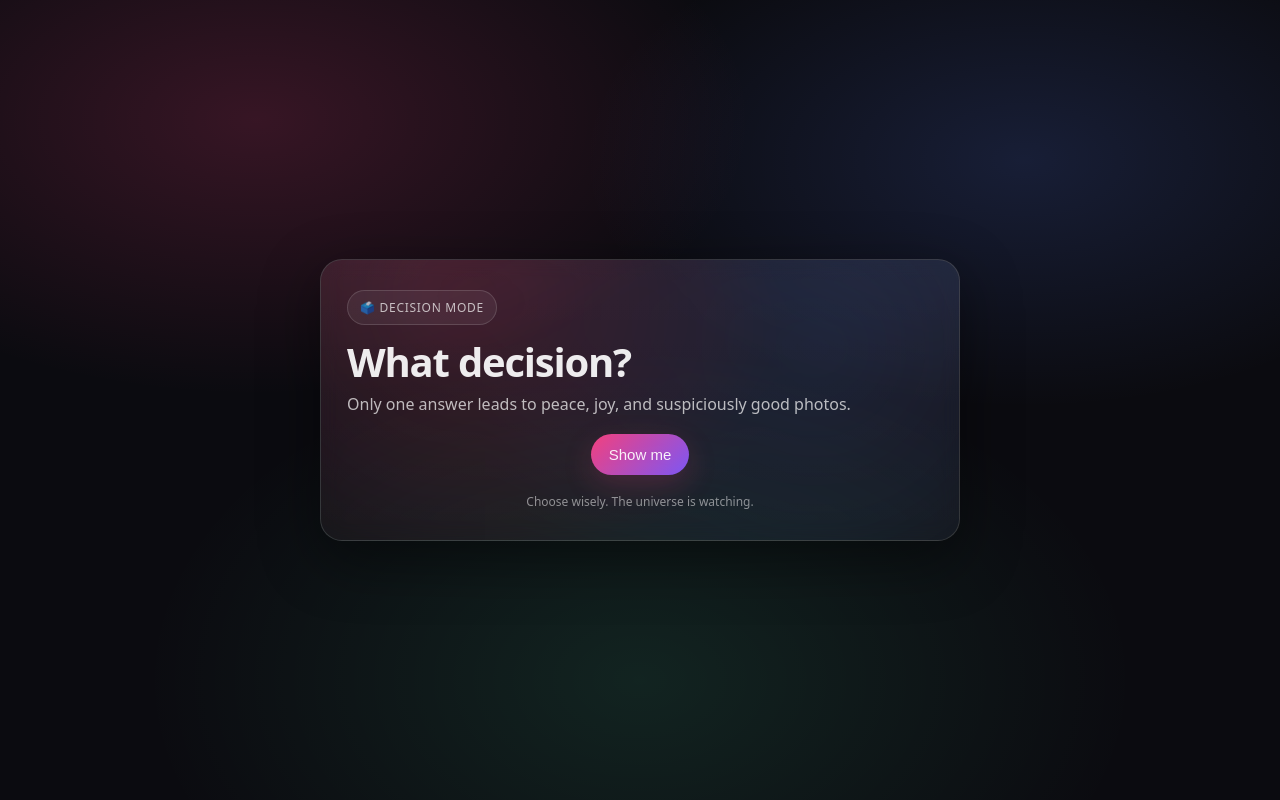
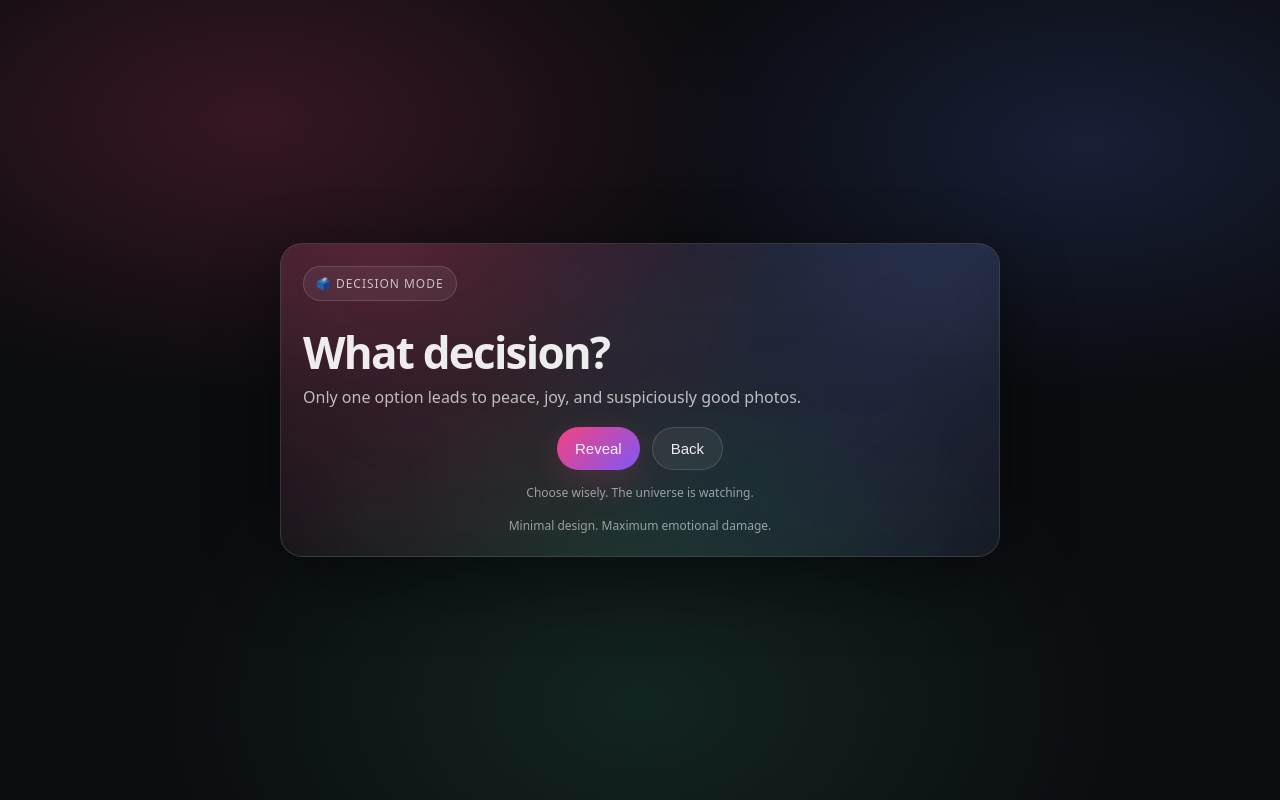
Before and after one commit to preetbulchandani/YellowDirectorA, a plain HTML site: page index.html in a window 1280 px wide. Both pictures are taken after a click on the button "Proceed". Drawn offline with Linux system fonts and the light colour scheme.

Commit message:
Update index.html

```diff
--- a/index.html
+++ b/index.html
@@ -4,175 +4,221 @@
   <meta charset="utf-8" />
   <meta name="viewport" content="width=device-width,initial-scale=1" />
   <title>Crucial Decision</title>
+  <meta name="description" content="A very serious question with romantic consequences." />
+
   <style>
-    :root {
-      --bg: #0b0b10;
-      --card: rgba(255,255,255,0.06);
-      --card2: rgba(255,255,255,0.10);
-      --text: rgba(255,255,255,0.92);
-      --muted: rgba(255,255,255,0.70);
-      --line: rgba(255,255,255,0.14);
-      --shadow: 0 18px 60px rgba(0,0,0,0.45);
-      --radius: 22px;
+    :root{
+      --bg:#0b0c10;
+      --card:rgba(255,255,255,.06);
+      --card2:rgba(255,255,255,.10);
+      --line:rgba(255,255,255,.14);
+      --text:rgba(255,255,255,.92);
+      --muted:rgba(255,255,255,.70);
+      --muted2:rgba(255,255,255,.55);
+      --shadow: 0 22px 70px rgba(0,0,0,.45);
+      --r: 22px;
     }
 
-    * { box-sizing: border-box; }
+    *{ box-sizing:border-box; }
+    html,body{ height:100%; }
 
-    body {
-      margin: 0;
-      min-height: 100vh;
-      display: grid;
-      place-items: center;
+    body{
+      margin:0;
+      display:grid;
+      place-items:center;
+      color:var(--text);
+      font-family: ui-sans-serif, system-ui, -apple-system, Segoe UI, Roboto, Helvetica, Arial, sans-serif;
       background:
-        radial-gradient(900px 500px at 20% 15%, rgba(255, 68, 130, 0.18), transparent 55%),
-        radial-gradient(800px 450px at 80% 20%, rgba(90, 130, 255, 0.16), transparent 55%),
-        radial-gradient(900px 600px at 50% 85%, rgba(80, 255, 180, 0.10), transparent 55%),
+        radial-gradient(900px 500px at 20% 15%, rgba(255, 68, 130, .18), transparent 55%),
+        radial-gradient(800px 450px at 85% 18%, rgba(90, 130, 255, .16), transparent 55%),
+        radial-gradient(900px 600px at 50% 88%, rgba(80, 255, 180, .10), transparent 55%),
         var(--bg);
-      color: var(--text);
-      font-family: ui-sans-serif, system-ui, -apple-system, Segoe UI, Roboto, Arial, sans-serif;
+      overflow-x:hidden;
     }
 
-    .card {
-      width: min(640px, 92vw);
-      border: 1px solid var(--line);
-      background: linear-gradient(180deg, var(--card), rgba(255,255,255,0.03));
-      border-radius: var(--radius);
-      padding: 30px 26px;
+    .wrap{
+      width:min(720px, 92vw);
+      padding: 34px 0;
+    }
+
+    .card{
+      position:relative;
+      border:1px solid var(--line);
+      background: linear-gradient(180deg, var(--card), rgba(255,255,255,.03));
+      border-radius: var(--r);
       box-shadow: var(--shadow);
-      position: relative;
-      overflow: hidden;
+      overflow:hidden;
       backdrop-filter: blur(10px);
     }
 
-    .glow {
-      position: absolute;
-      inset: -120px;
-      background: radial-gradient(circle at 30% 30%, rgba(255, 68, 130, 0.18), transparent 45%),
-                  radial-gradient(circle at 70% 40%, rgba(90, 130, 255, 0.14), transparent 50%);
-      filter: blur(16px);
-      opacity: 0.9;
-      pointer-events: none;
+    .glow{
+      position:absolute;
+      inset:-140px;
+      background:
+        radial-gradient(circle at 25% 25%, rgba(255,68,130,.22), transparent 45%),
+        radial-gradient(circle at 75% 35%, rgba(90,130,255,.18), transparent 48%),
+        radial-gradient(circle at 50% 80%, rgba(80,255,180,.10), transparent 50%);
+      filter: blur(18px);
+      opacity:.9;
+      pointer-events:none;
     }
 
-    .badge {
-      display: inline-flex;
-      gap: 8px;
-      align-items: center;
+    header{
+      position:relative;
+      padding: 22px 22px 0;
+    }
+
+    .badge{
+      display:inline-flex;
+      align-items:center;
+      gap:8px;
       padding: 8px 12px;
       border-radius: 999px;
-      border: 1px solid var(--line);
-      background: rgba(255,255,255,0.06);
+      border:1px solid var(--line);
+      background: rgba(255,255,255,.06);
       color: var(--muted);
       font-size: 12px;
-      letter-spacing: 0.06em;
+      letter-spacing: .08em;
       text-transform: uppercase;
+      user-select:none;
     }
 
-    h1 {
-      margin: 16px 0 10px;
-      font-size: clamp(30px, 4.8vw, 40px);
-      letter-spacing: -0.03em;
+    main{
+      position:relative;
+      padding: 14px 22px 22px;
+    }
+
+    h1{
+      margin: 14px 0 10px;
+      font-size: clamp(30px, 4.8vw, 44px);
+      letter-spacing: -0.04em;
       line-height: 1.05;
     }
 
-    p {
-      margin: 0;
-      color: var(--muted);
-      line-height: 1.45;
+    p{
+      margin:0;
+      color:var(--muted);
+      line-height:1.5;
       font-size: 16px;
     }
 
-    .spacer { height: 18px; }
-
-    .step {
-      display: none;
-      animation: rise .32s ease both;
-    }
-    .step.active { display: block; }
-
-    @keyframes rise {
-      from { opacity: 0; transform: translateY(10px); }
-      to   { opacity: 1; transform: translateY(0); }
+    .tiny{
+      margin-top: 16px;
+      color: var(--muted2);
+      font-size: 12px;
+      text-align:center;
+      user-select:none;
     }
 
-    .buttons {
-      display: flex;
-      gap: 12px;
-      justify-content: center;
-      flex-wrap: wrap;
+    .divider{
+      height:1px;
+      background: var(--line);
+      margin: 16px 0 10px;
+    }
+
+    /* Steps */
+    .step{
+      display:none;
+      animation: rise .34s ease both;
+    }
+    .step.active{ display:block; }
+
+    @keyframes rise{
+      from{ opacity:0; transform: translateY(10px); }
+      to{ opacity:1; transform: translateY(0); }
+    }
+
+    /* Buttons */
+    .buttons{
+      display:flex;
+      gap:12px;
+      justify-content:center;
+      flex-wrap:wrap;
       margin-top: 18px;
     }
 
-    button {
+    button{
       border: 1px solid var(--line);
+      background: rgba(255,255,255,.07);
+      color: var(--text);
       border-radius: 999px;
       padding: 12px 18px;
       font-size: 15px;
-      cursor: pointer;
-      background: rgba(255,255,255,0.06);
-      color: var(--text);
-      transition: transform .08s ease, filter .2s ease, opacity .2s ease, background .2s ease;
-      user-select: none;
+      cursor:pointer;
+      transition: transform .08s ease, background .2s ease, filter .2s ease, opacity .2s ease;
+      user-select:none;
+      -webkit-tap-highlight-color: transparent;
     }
-    button:hover { background: rgba(255,255,255,0.10); }
-    button:active { transform: scale(.98); }
+    button:hover{ background: rgba(255,255,255,.11); }
+    button:active{ transform: scale(.98); }
 
-    .primary {
-      border: none;
-      background: linear-gradient(135deg, rgba(255,68,130,0.95), rgba(130,90,255,0.95));
-      box-shadow: 0 10px 30px rgba(255, 68, 130, 0.18);
+    .primary{
+      border:none;
+      background: linear-gradient(135deg, rgba(255,68,130,.96), rgba(130,90,255,.96));
+      box-shadow: 0 12px 34px rgba(255,68,130,.18);
     }
-    .primary:hover { filter: brightness(1.05); }
+    .primary:hover{ filter: brightness(1.06); }
 
-    /* Valentine button row */
-    #no {
-      background: rgba(255,255,255,0.08);
-      color: var(--text);
-      position: relative;
+    .ghost{
+      background: rgba(255,255,255,.06);
     }
 
-    .blurred {
-      filter: blur(8px);
+    /* No blur */
+    #no{
+      position: relative;
+      background: rgba(255,255,255,.08);
+    }
+    .blurred{
+      filter: blur(9px);
       opacity: .55;
-      pointer-events: none;
+      pointer-events:none;
     }
 
-    .success {
-      display: none;
+    /* Success box */
+    .success{
+      display:none;
       margin-top: 18px;
       padding: 14px 14px;
       border-radius: 16px;
       border: 1px solid var(--line);
-      background: linear-gradient(180deg, rgba(255,255,255,0.08), rgba(255,255,255,0.04));
-      animation: rise .32s ease both;
+      background: linear-gradient(180deg, rgba(255,255,255,.09), rgba(255,255,255,.04));
+      animation: rise .34s ease both;
+      text-align:left;
     }
-    .success strong {
-      display: block;
+    .success strong{
+      display:block;
       margin-bottom: 6px;
       letter-spacing: -0.01em;
     }
 
-    .tiny {
-      margin-top: 18px;
+    /* Footer hint */
+    .hint{
+      margin-top: 14px;
+      text-align:center;
+      color: var(--muted2);
       font-size: 12px;
-      opacity: .55;
-      text-align: center;
     }
 
-    .divider {
-      height: 1px;
-      background: var(--line);
-      margin: 18px 0;
+    /* Reduced motion */
+    @media (prefers-reduced-motion: reduce){
+      .step{ animation:none; }
+      button{ transition:none; }
     }
   </style>
 </head>
+
 <body>
-  <div class="card">
+  <div class="wrap">
+    <div class="card" role="application" aria-label="Valentine decision">
       <div class="glow"></div>
 
+      <header>
+        <span class="badge" id="badge">⚠️ System Alert</span>
+      </header>
+
+      <main>
         <!-- STEP 1 -->
         <section class="step active" id="step1">
-      <span class="badge">⚠️ System Alert</span>
           <h1>Bumstand has reached a crucial point.</h1>
           <p>There is a decision to be made here.</p>
 
@@ -180,70 +226,88 @@
             <button class="primary" id="to2">Proceed</button>
           </div>
 
-      <div class="tiny">This page is monitored by the Department of Romance.</div>
+          <div class="hint">This page is monitored by the Department of Romance.</div>
         </section>
 
         <!-- STEP 2 -->
         <section class="step" id="step2">
-      <span class="badge">🗳️ Decision Mode</span>
           <h1>What decision?</h1>
-      <p>Only one answer leads to peace, joy, and suspiciously good photos.</p>
+          <p>Only one option leads to peace, joy, and suspiciously good photos.</p>
 
           <div class="buttons">
-        <button class="primary" id="to3">Show me</button>
+            <button class="primary" id="to3">Reveal</button>
+            <button class="ghost" id="back1">Back</button>
           </div>
 
-      <div class="tiny">Choose wisely. The universe is watching.</div>
+          <div class="hint">Choose wisely. The universe is watching.</div>
         </section>
 
         <!-- STEP 3 -->
         <section class="step" id="step3">
-      <span class="badge">💘 Final Question</span>
           <h1>Will you be my Valentine?</h1>
           <p>You may attempt to select “No”. You will not succeed.</p>
 
-      <div class="buttons">
+          <div class="buttons" aria-label="Valentine response buttons">
             <button class="primary" id="yes">YES 💘</button>
-        <button id="no">No</button>
+            <button id="no" aria-label="No (not available)">No</button>
           </div>
 
-      <div class="success" id="success">
+          <div class="success" id="success" aria-live="polite">
             <strong>Correct.</strong>
             <div>Now screenshot this and send it to me as proof 😌</div>
           </div>
 
           <div class="divider"></div>
-      <div class="tiny">This decision is legally binding in the court of Bumstand.</div>
+          <div class="tiny">Legally binding in the Court of Bumstand.</div>
         </section>
+
+        <div class="tiny" id="tinyFooter">Minimal design. Maximum emotional damage.</div>
+      </main>
+    </div>
   </div>
 
   <script>
+    const badge = document.getElementById("badge");
+
     const step1 = document.getElementById("step1");
     const step2 = document.getElementById("step2");
     const step3 = document.getElementById("step3");
 
     const to2 = document.getElementById("to2");
     const to3 = document.getElementById("to3");
+    const back1 = document.getElementById("back1");
 
     const yes = document.getElementById("yes");
     const no = document.getElementById("no");
     const success = document.getElementById("success");
 
-    const showStep = (n) => {
+    function showStep(n){
       [step1, step2, step3].forEach(s => s.classList.remove("active"));
-      if (n === 1) step1.classList.add("active");
-      if (n === 2) step2.classList.add("active");
-      if (n === 3) step3.classList.add("active");
-    };
+      if(n === 1){
+        step1.classList.add("active");
+        badge.textContent = "⚠️ System Alert";
+      }
+      if(n === 2){
+        step2.classList.add("active");
+        badge.textContent = "🗳️ Decision Mode";
+      }
+      if(n === 3){
+        step3.classList.add("active");
+        badge.textContent = "💘 Final Question";
+        // small UX: focus Yes so the path is clear
+        setTimeout(() => yes.focus(), 120);
+      }
+    }
 
     to2.addEventListener("click", () => showStep(2));
     to3.addEventListener("click", () => showStep(3));
+    back1.addEventListener("click", () => showStep(1));
 
-    // "No" blurs the moment he tries anything
-    const disableNo = () => {
+    // Make "No" blur the instant he tries anything (desktop + mobile)
+    function disableNo(){
       no.classList.add("blurred");
       yes.focus();
-    };
+    }
 
     no.addEventListener("mouseenter", disableNo);
     no.addEventListener("mouseover", disableNo);
```
Lines whose indentation alone changed are shown as unchanged.
